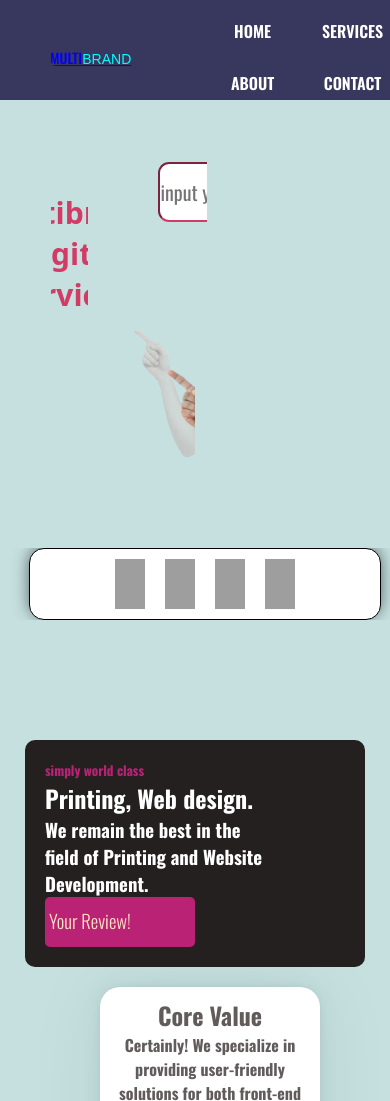
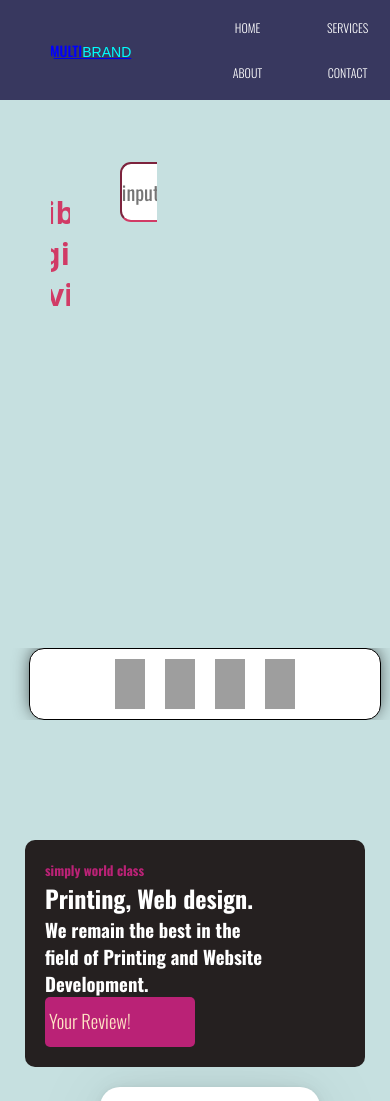
Before and after one commit to taiwosugar1/multibrand-digital, a plain HTML site: page index.html in a window 390 px wide. Shown: the top 1101 px of the page. Drawn offline with nearby package versions, Linux system fonts and the light colour scheme; grey boxes are pictures that could not be loaded; a script that the page names is missing; files whose address does not match are found by name.

Commit message:
Update style.css

```diff
--- a/style.css
+++ b/style.css
@@ -658,7 +658,7 @@ footer{
   .navbar .navdiv .ul .li{
     width: 60px;
   }
-  .navbar .navdivul li a{
+  .navbar .navdiv ul li a{
     color: white;
    font-weight: 300;
    font-size: 12px;
@@ -669,13 +669,11 @@ footer{
   display: flex;
   background-image: url(image/one-man.png);
   background-size: cover;
-  margin-right: 500px;
-  margin-left: 0px;
-  display: flex;
+  margin-right: 200px;
+  margin-left: 100px;
   justify-content: center;
-  width: 50%;
-  flex-direction: column;
-  height: 300px;
+  width: 45%;
+  height: 400px;
   z-index: 999;
   animation: man 40s infinite ease-in-out;
 }
@@ -686,14 +684,14 @@ footer{
   justify-content: center;
   text-align: center;
   font-size: 30px;
-  margin-right: 70px;
   margin-top: 30px;
   color:rgb(209, 59, 102);
   font-family: system-ui, sans-serif;
   }
   .background-form form {
-    width: 200px;
+    width: 300px;
     display: flex;
+    margin: 0px 50px;
 }
 
 
```
